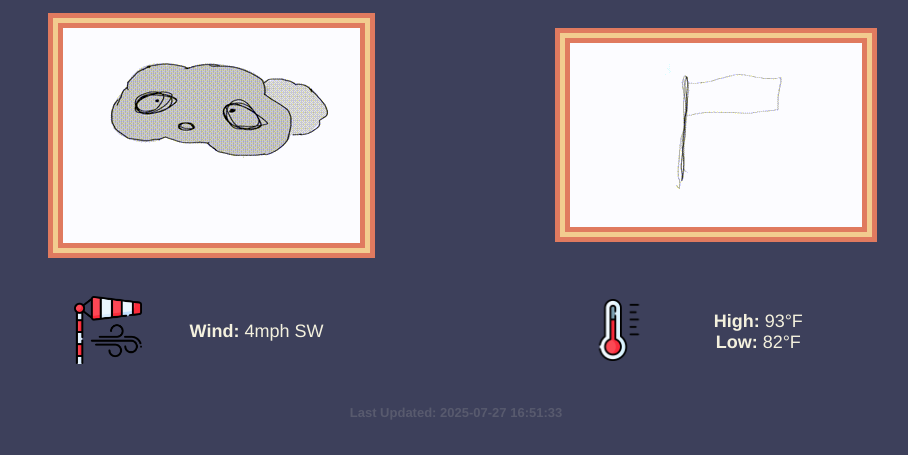
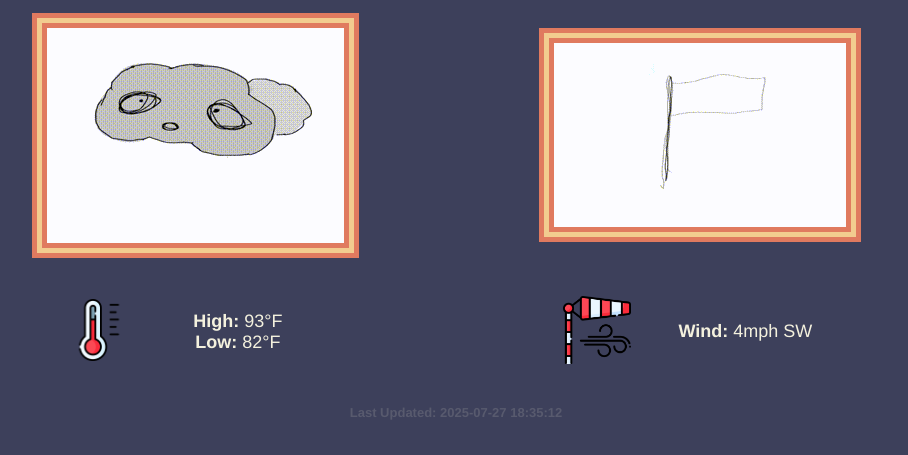
Before and after one commit to pipalup/beachHouseSite, a plain HTML site: page index.html in a window 1280 px wide. Shown: the part 79-534 px from the top of the page, without its empty margins (184-1092 px from the left). Drawn offline with Linux system fonts and the light colour scheme.

Commit message:
Update index.html

```diff
--- a/index.html
+++ b/index.html
@@ -2,7 +2,7 @@
 <html lang="en">
 <head>
   <meta charset="UTF-8">
-  <title>Title</title>
+  <title>The Beach House</title>
   <link rel="stylesheet" href="style.css">
 </head>
 <body>
@@ -15,14 +15,6 @@
      <td><img src="./beachHousePrj/flags/gif/small/yellow.gif" alt="flag gif"  class = custom-image></td>
   </tr>
   <tr>
-        <td>
-    	<table class = 'nested-table'>
-          <tr>
-              <td class = "icon-image"><img src="./beachHousePrj/icons/windsock.png"></td>
-              <td class = "icon-text"><b>Wind:</b> 4mph SW</td>
-          </tr>
-    	</table>
-        </td>
       <td>
         <table class = 'nested-table'>
           <tr>
@@ -31,7 +23,15 @@
           </tr>
     	</table>
     </td>
+   <td>
+    <table class = 'nested-table'>
+      <tr>
+          <td class = "icon-image"><img src="./beachHousePrj/icons/windsock.png"></td>
+          <td class = "icon-text"><b>Wind:</b> 4mph SW</td>
+      </tr>
+    </table>
+    </td>
   </tr>
 </table>
- <h3> Last Updated: 2025-07-27 16:51:33 </h3>
+ <h3> Last Updated: 2025-07-27 18:35:12 </h3>
 </body>
```
